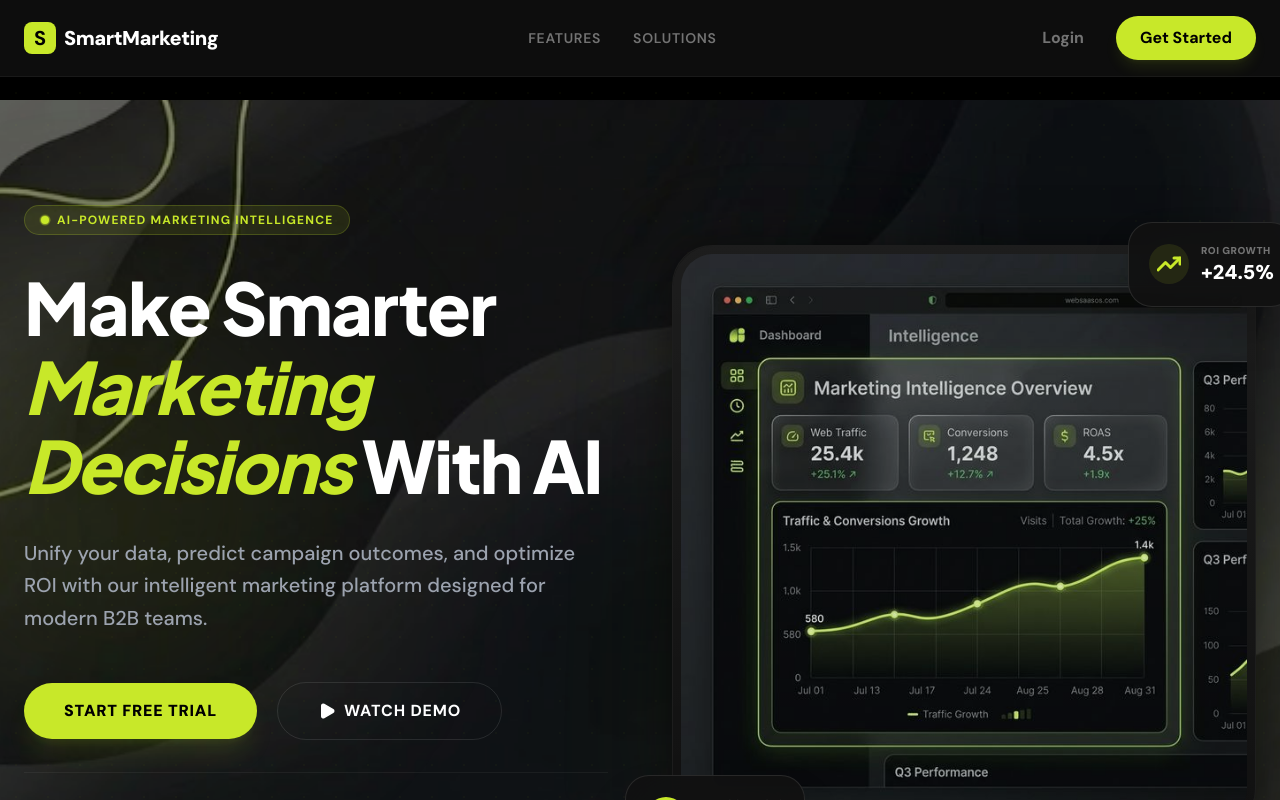
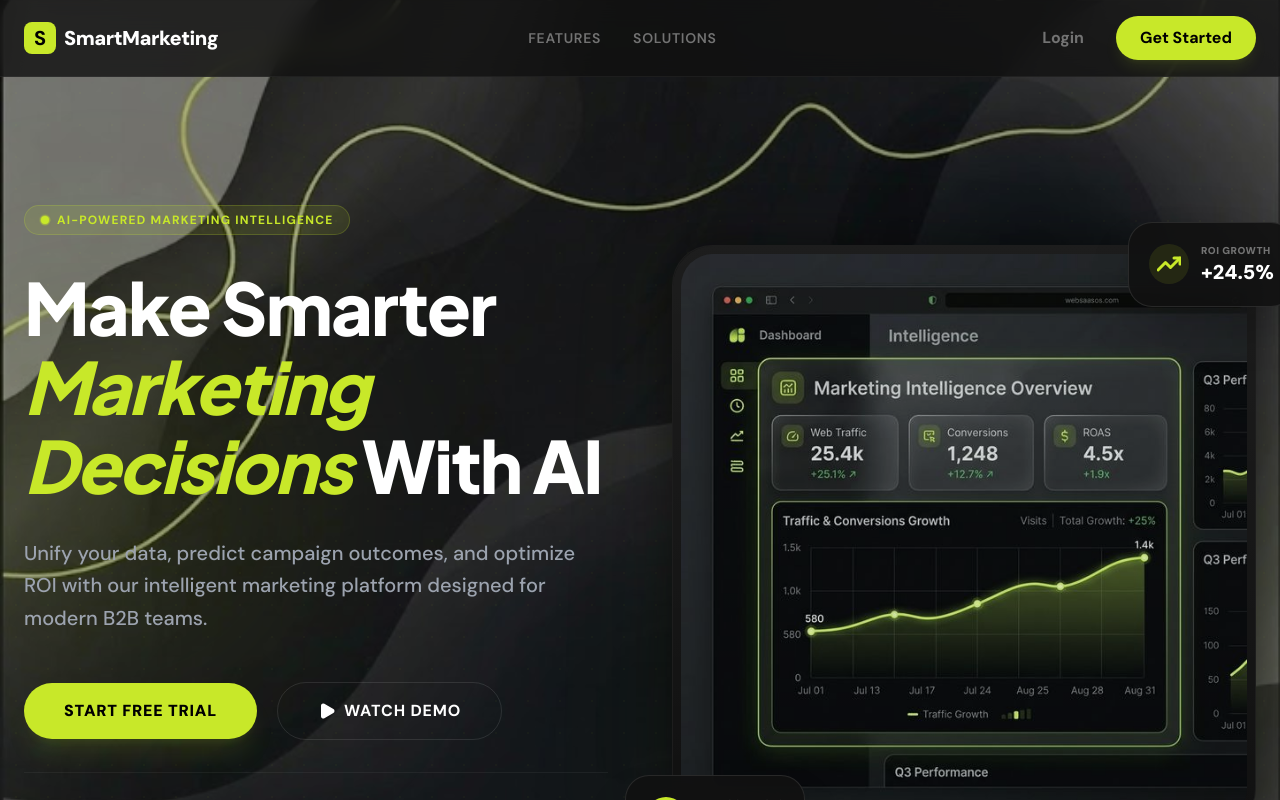
Before and after one commit to elhidarinouhayla/smart-marketing-frontend, a Next.js app: page / in a window 1280 px wide. Shown: the top 800 px of the page. Built offline with nearby package versions, Linux system fonts and the light colour scheme.

Commit message:
Revert "UI: implement dynamic parallax background with scroll-based movement"
This reverts commit fbfc2618efcbde2a80d05f7a173f18b7b4800cf4.

```diff
--- a/app/page.tsx
+++ b/app/page.tsx
@@ -1,7 +1,5 @@
 'use client';
 
-import { useRef } from 'react';
-import { motion, useScroll, useTransform } from 'framer-motion';
 import Navbar from "@/components/Navbar";
 import Hero from "@/components/Hero";
 import TrustedBy from "@/components/TrustedBy";
@@ -10,35 +8,9 @@ import Testimonials from "@/components/Testimonials";
 import Footer from "@/components/Footer";
 
 export default function Home() {
-  const containerRef = useRef<HTMLDivElement>(null);
-
-  // Create scroll-based movement for the background
-  const { scrollYProgress } = useScroll({
-    target: containerRef,
-    offset: ["start start", "end end"]
-  });
-
-  // Background moves and scales slightly on scroll
-  const backgroundY = useTransform(scrollYProgress, [0, 1], ["0%", "20%"]);
-  const backgroundScale = useTransform(scrollYProgress, [0, 1], [1, 1.15]);
-
   return (
-    <main
-      ref={containerRef}
-      className="min-h-screen relative overflow-hidden bg-black"
-    >
-      {/* Dynamic Background Wrapper */}
-      <motion.div
-        className="fixed inset-0 z-0 bg-cover bg-center bg-no-repeat pointer-events-none"
-        style={{
-          backgroundImage: 'url("/landing-bg.png")',
-          y: backgroundY,
-          scale: backgroundScale,
-          filter: 'brightness(0.8)' // Adding subtle dark overlay for text readability
-        }}
-      />
-
-      <div className="relative z-10 w-full h-full">
+    <main className="min-h-screen relative overflow-hidden bg-black bg-cover bg-center bg-no-repeat bg-fixed" style={{ backgroundImage: 'url("/landing-bg.png")' }}>
+      <div className="relative z-10">
         <Navbar />
         <Hero />
         <TrustedBy />
--- a/package.json
+++ b/package.json
@@ -11,7 +11,6 @@
   "dependencies": {
     "axios": "^1.13.6",
     "clsx": "^2.1.1",
-    "framer-motion": "^12.38.0",
     "lucide-react": "^0.577.0",
     "next": "16.1.7",
     "react": "19.2.3",
```
Also changed, not shown: 1 other file (tests, documents, lock files or other folders).
